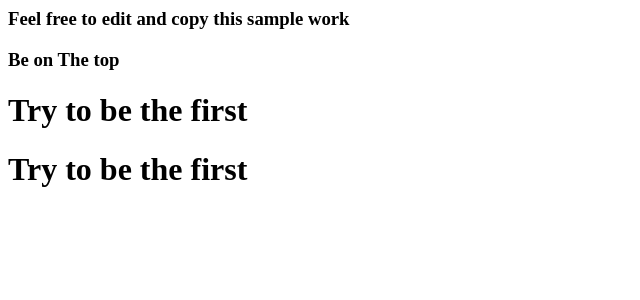
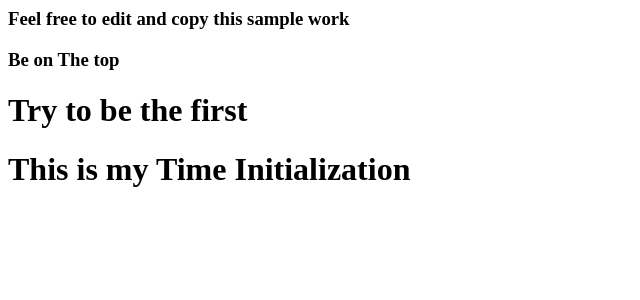
Before and after one commit to hirwa1/react-resume, a React (Create React App) app: page / in a window 1280 px wide. Shown: the top 300 px of the page, without its empty margins (0-640 px from the left). Built offline with nearby package versions, Linux system fonts and the light colour scheme.

Commit message:
1 file modified

```diff
--- a/src/index.js
+++ b/src/index.js
@@ -3,6 +3,7 @@ import ReactDOM from "react-dom";
 
 import App from "./App";
 const hirwa = <h1>Try to be the first</h1>;
+const time = <h1>This is my Time Initialization</h1>;
 const off = <div><h3>Be on The top </h3> {hirwa }</div>;
 ReactDOM.render(off,  document.getElementById("root"));
-ReactDOM.render(hirwa , document.getElementById("ok"))
+ReactDOM.render(time , document.getElementById("ok"))
```
